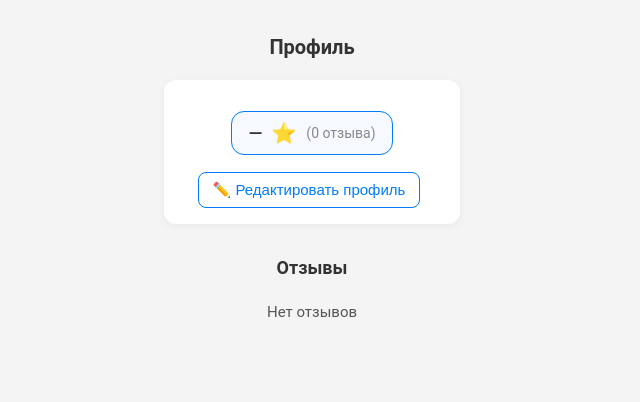
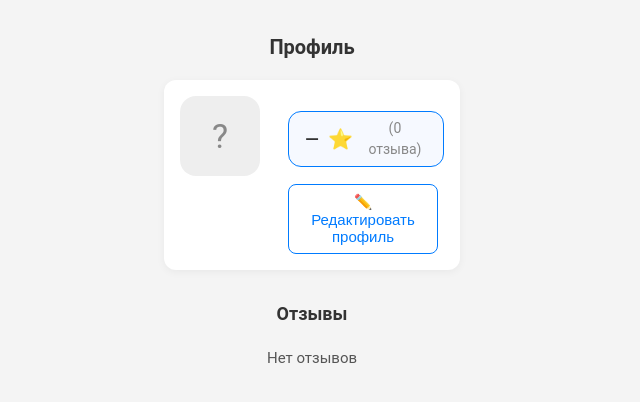
Before and after one commit to ragshata/frontend-carshare, a Vue app: page /profile in a window 1280 px wide. Shown: the top 402 px of the page, without its empty margins (328-968 px from the left). Built offline with nearby package versions, Linux system fonts and the light colour scheme.

Commit message:
update profile

```diff
--- a/src/pages/Profile.vue
+++ b/src/pages/Profile.vue
@@ -2,12 +2,17 @@
   <div class="profile-page">
     <h2 class="title">Профиль</h2>
     <div class="profile-card">
+      <div class="avatar-block">
         <img
           v-if="auth.user.photo_url"
           class="avatar"
           :src="auth.user.photo_url"
           alt="avatar"
         />
+        <div v-else class="avatar avatar-placeholder">
+          {{ getInitials(auth.user) }}
+        </div>
+      </div>
       <div class="profile-info">
         <div class="profile-name">
           {{ user.first_name }}
@@ -26,7 +31,6 @@
           <span class="star">⭐</span>
           <span class="reviews-count">({{ reviews.length }} отзыв{{ reviews.length === 1 ? '' : reviews.length < 5 ? 'а' : 'ов' }})</span>
         </div>
-        <!-- Кнопка редактирования на месте рейтинга -->
         <button class="btn btn-outline" @click="router.push('/edit-profile')">
           ✏️ Редактировать профиль
         </button>
@@ -60,6 +64,13 @@ const user = auth.user;
 
 const reviews = ref<any[]>([]);
 const avgRating = ref(0);
+
+// Получаем инициалы для плейсхолдера
+function getInitials(user: any) {
+  let initials = user.first_name?.charAt(0) || "";
+  if (user.last_name) initials += user.last_name.charAt(0);
+  return initials || "?";
+}
 
 // Загрузка отзывов — добавь свою логику если нужно!
 onMounted(() => {
@@ -107,24 +118,41 @@ function formatDate(dt: string | null) {
   padding: 16px;
   margin-bottom: 24px;
   box-shadow: 0 2px 8px rgba(0,0,0,0.05);
-  justify-content: center; /* Центрируем весь блок */
+  justify-content: center;
+}
+.avatar-block {
+  display: flex;
+  flex-direction: column;
+  align-items: center;
+  margin-right: 12px;
 }
 .avatar {
   width: 80px;
   height: 80px;
   border-radius: 16px;
   object-fit: cover;
-  margin-right: 8px;
+  margin-right: 0;
+  background: #eaeaea;
+}
+.avatar-placeholder {
+  background: #eee;
+  color: #888;
+  display: flex;
+  align-items: center;
+  justify-content: center;
+  font-size: 34px;
+  width: 80px;
+  height: 80px;
+  border-radius: 16px;
 }
 .profile-info {
   flex: 1;
   display: flex;
   flex-direction: column;
-  align-items: center;    /* Вот это добавь! */
+  align-items: center;
   gap: 7px;
-  text-align: center;     /* Центрируем текст */
+  text-align: center;
 }
-
 .profile-name {
   font-size: 20px;
   font-weight: bold;
@@ -152,7 +180,7 @@ function formatDate(dt: string | null) {
   width: fit-content;
 }
 .rating-box .star {
-  color: #FFD600;
+  color: #ffdd36;
   font-size: 20px;
   margin-left: 3px;
 }
```
Lines whose indentation alone changed are shown as unchanged.
